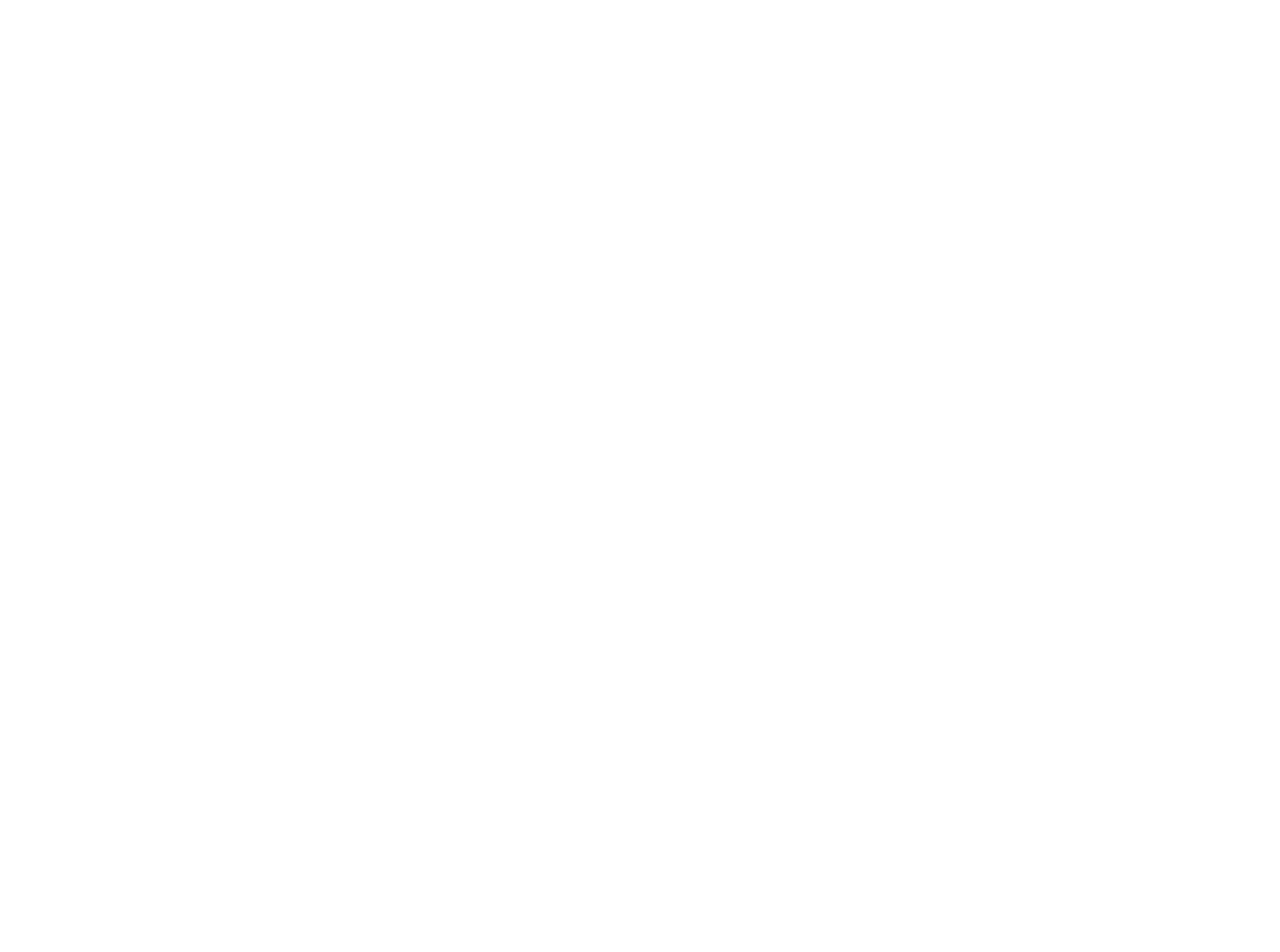
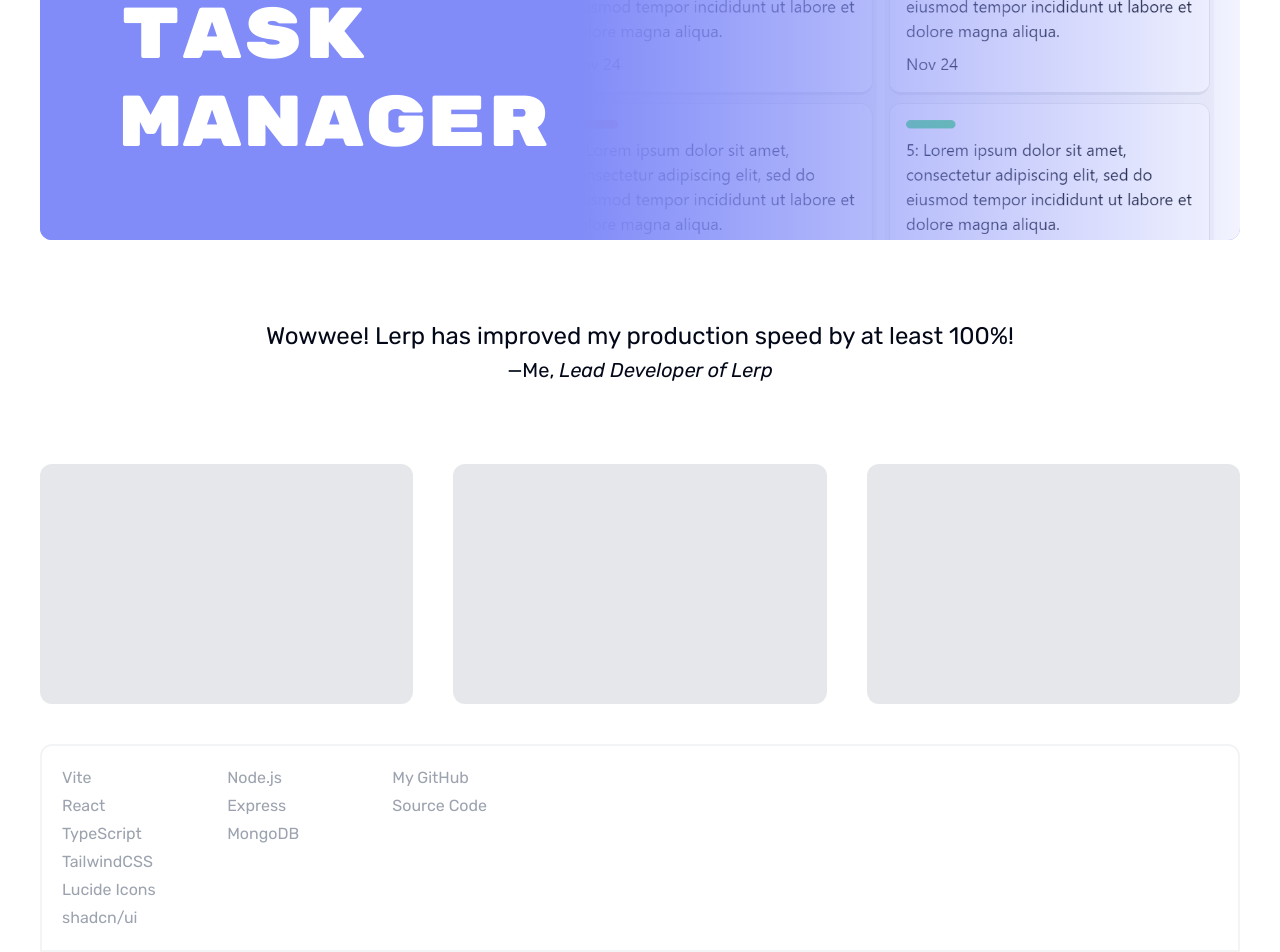
Before and after one commit to Corned/lerp, a React (Vite) app in the folder client/: page / in a window 1280 px wide. Shown: the part 318-1270 px from the top of the page. Before the commit the page ends 800 px from the top, so only its background shows below. Built offline with nearby package versions, Linux system fonts and the light colour scheme.

Commit message:
actual home page

```diff
--- a/client/src/routes/Index.tsx
+++ b/client/src/routes/Index.tsx
@@ -1,5 +1,72 @@
+import exampleImage from "../assets/example.png"
+
+
+
+
+
+const Header = () => {
+  return (
+    <div className="select-none overflow-hidden relative bg-indigo-400 p-20 text-white rounded-xl flex flex-col items-start gap-4">
+      <p className="text-7xl font-rubik-mono z-20">Lerp</p>
+      <p className="text-7xl font-rubik-mono z-20">Task</p>
+      <p className="text-7xl font-rubik-mono z-20">Manager</p>
+
+      <div className="absolute top-0 left-0 w-full h-full bg-gradient-to-r from-indigo-400 from-45% to-indigo-400/10 z-10 ">
+
+      </div>
+
+      <img className="absolute right-0 top-0 w-3/5 min-h-full max-w-1/2 object-cover"
+      src={exampleImage} />
+    </div>
+  )
+}
+
+const Features = () => {
+  return (
+    <div className="grid grid-cols-3 h-60 gap-10">
+      <div className="bg-gray-200 rounded-xl"></div>
+      <div className="bg-gray-200 rounded-xl"></div>
+      <div className="bg-gray-200 rounded-xl"></div>
+    </div>
+  )
+}
+
+
 const Index = () => {
-  return <div className="">Index</div>
+  return (
+    <div className="mt-20 w-[1200px] mx-auto flex flex-col gap-10">
+      <Header />
+
+      <blockquote cite="https://github.com/corned/" className="flex flex-col items-center gap-1 my-10">
+        <p className="font-rubik text-2xl">Wowwee! Lerp has improved my production speed by at least 100%!</p>
+        <footer className="text-xl">—Me, <cite>Lead Developer of Lerp</cite></footer>
+      </blockquote>
+
+      <Features />
+
+      <footer className="mt-auto grid grid-cols-7 p-5 text-gray-400 border-2 border-gray-100 rounded-t-xl">
+        <div className="flex flex-col gap-1">
+          <p>Vite</p>
+          <p>React</p>
+          <p>TypeScript</p>
+          <p>TailwindCSS</p>
+          <p>Lucide Icons</p>
+          <p>shadcn/ui</p>
+        </div>
+
+        <div className="flex flex-col gap-1">
+          <p>Node.js</p>
+          <p>Express</p>
+          <p>MongoDB</p>
+        </div>
+
+        <div className="flex flex-col gap-1">
+          <p>My GitHub</p>
+          <p>Source Code</p>
+        </div>
+      </footer>
+    </div>
+  )
 }
 
 export default Index
```
Also changed, not shown: client/src/assets/example.png (added).
